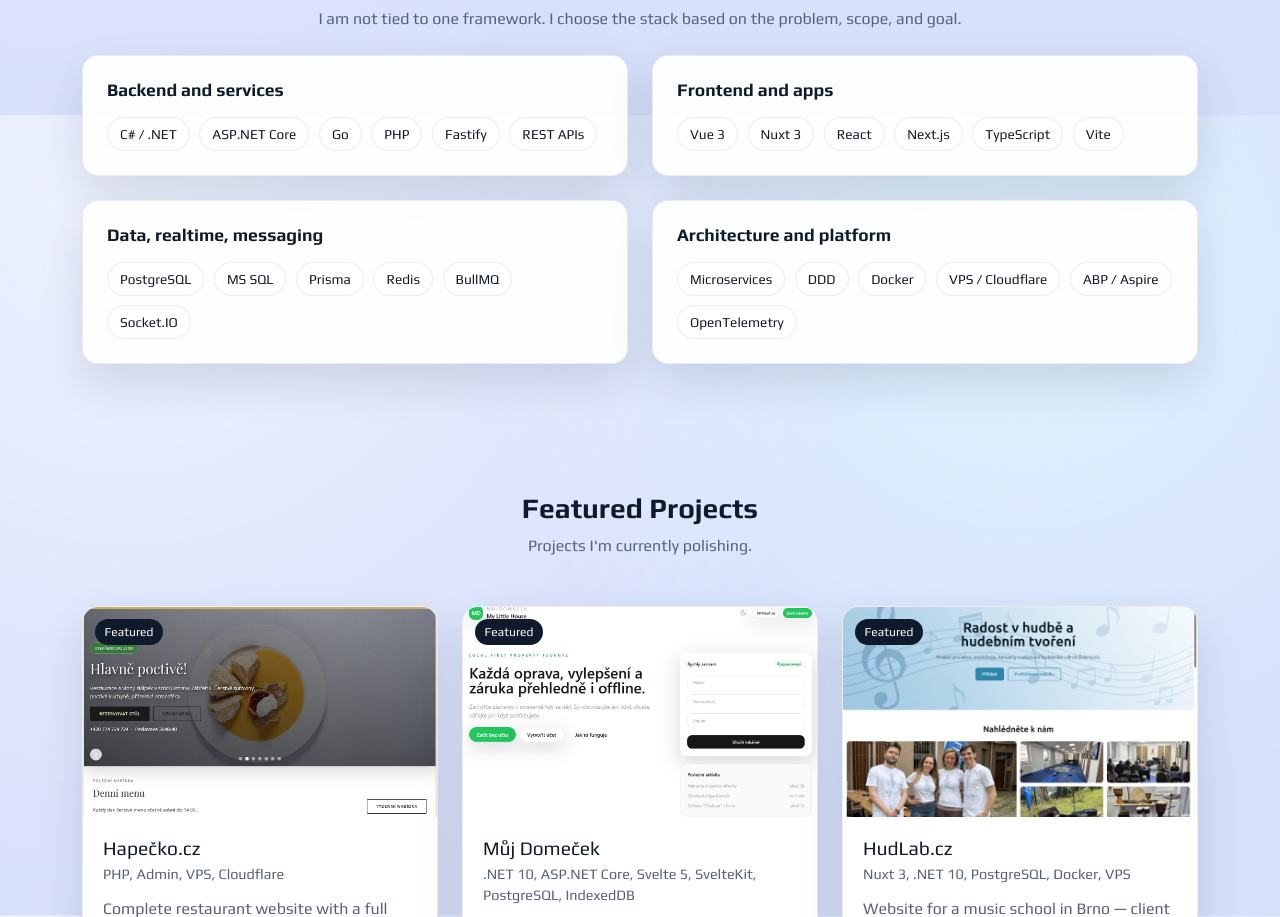
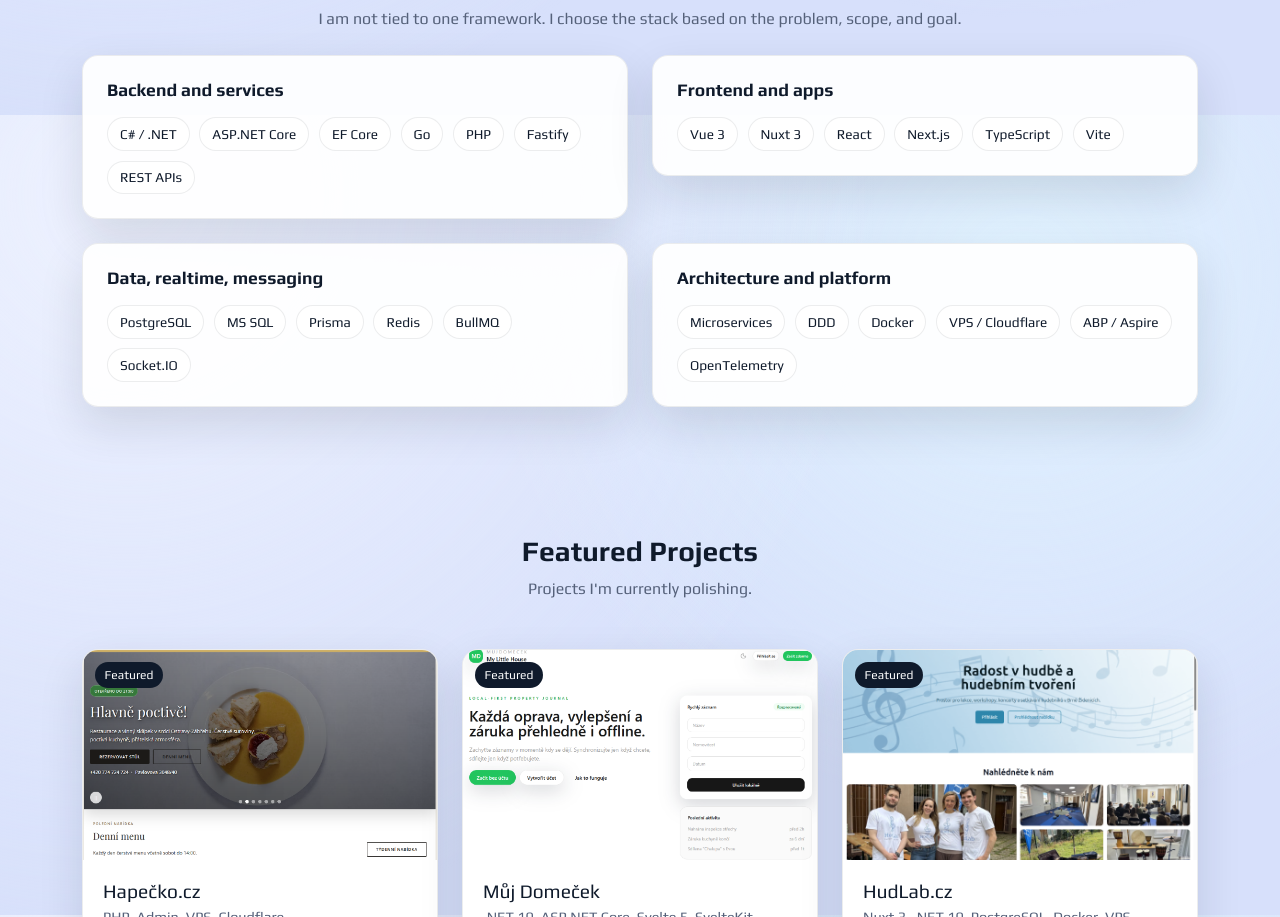
Before and after one commit to Dejwcz/portfolio, a website: page index.html in a window 1280 px wide. Shown: the part 1485-2402 px from the top of the page. Drawn offline with Linux system fonts and the light colour scheme.

Commit message:
Add EF Core back to backend skills
Co-Authored-By: Claude Opus 4.6 (1M context) <noreply@anthropic.com>

```diff
--- a/index.html
+++ b/index.html
@@ -429,6 +429,7 @@
                 <div class="skills-chips">
                   <span class="skill-chip">C# / .NET</span>
                   <span class="skill-chip">ASP.NET Core</span>
+                  <span class="skill-chip">EF Core</span>
                   <span class="skill-chip">Go</span>
                   <span class="skill-chip">PHP</span>
                   <span class="skill-chip">Fastify</span>
```
